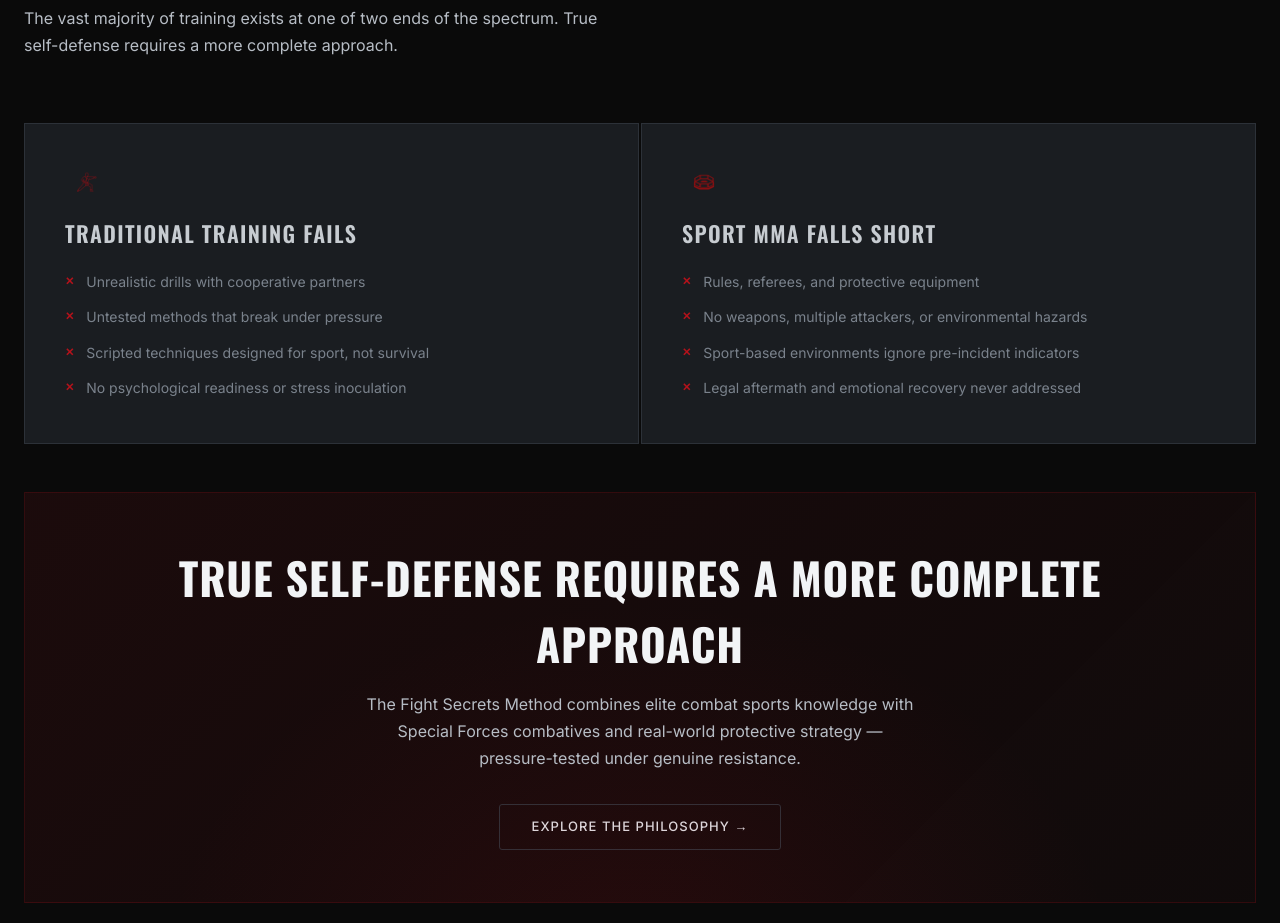
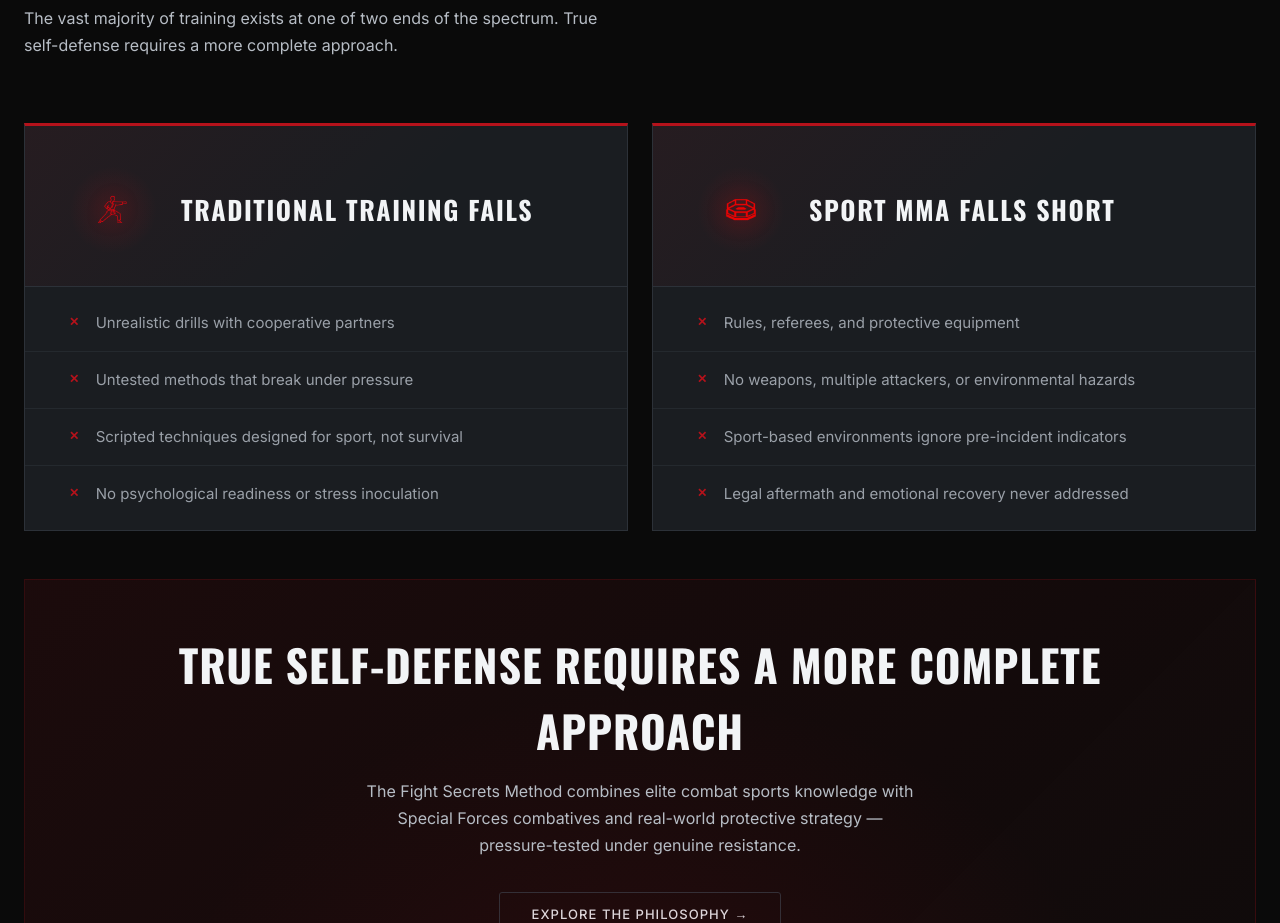
Before and after one commit to rolandoluxor/fightsecrets-web, a Next.js app: page / in a window 1280 px wide. Shown: the part 2600-3523 px from the top of the page. Built offline with nearby package versions, Linux system fonts and the light colour scheme.

Commit message:
design: premium upgrade to Training Fails section cards

```diff
--- a/src/app/page.tsx
+++ b/src/app/page.tsx
@@ -429,7 +429,7 @@
           </AnimateOnScroll>
 
           <div
-            style={{ display: "grid", gridTemplateColumns: "1fr 1fr", gap: "2px", marginBottom: "48px" }}
+            style={{ display: "grid", gridTemplateColumns: "1fr 1fr", gap: "24px", marginBottom: "48px" }}
             className="fails-grid"
           >
             {failPoints.map((item, i) => (
@@ -439,41 +439,97 @@
                   style={{
                     background: "#1A1D21",
                     border: "1px solid #2C3138",
-                    padding: "44px 40px",
+                    borderTop: "3px solid #B5121B",
+                    padding: "0",
                     height: "100%",
+                    display: "flex",
+                    flexDirection: "column",
+                    overflow: "hidden",
+                    position: "relative",
                   }}
                 >
-                  <Image src={item.icon} alt={item.title} width={44} height={44} style={{ marginBottom: "20px", opacity: 0.5 }} />
+                  {/* Icon hero strip */}
+                  <div
+                    style={{
+                      position: "relative",
+                      padding: "40px 44px 32px",
+                      background: "linear-gradient(135deg, rgba(181,18,27,0.08) 0%, rgba(26,29,33,0) 60%)",
+                      borderBottom: "1px solid #2C3138",
+                      display: "flex",
+                      alignItems: "center",
+                      gap: "24px",
+                    }}
+                  >
+                    {/* Glow behind icon */}
+                    <div
+                      style={{
+                        position: "relative",
+                        flexShrink: 0,
+                        width: "88px",
+                        height: "88px",
+                        display: "flex",
+                        alignItems: "center",
+                        justifyContent: "center",
+                      }}
+                    >
+                      <div
+                        style={{
+                          position: "absolute",
+                          inset: 0,
+                          borderRadius: "50%",
+                          background: "radial-gradient(circle, rgba(181,18,27,0.18) 0%, transparent 70%)",
+                        }}
+                      />
+                      <Image
+                        src={item.icon}
+                        alt={item.title}
+                        width={64}
+                        height={64}
+                        style={{ position: "relative", zIndex: 1, opacity: 0.9, filter: "drop-shadow(0 0 12px rgba(181,18,27,0.4))" }}
+                      />
+                    </div>
                     <h3
                       style={{
                         fontFamily: "'Oswald', sans-serif",
-                      fontSize: "22px",
-                      fontWeight: 600,
+                        fontSize: "26px",
+                        fontWeight: 700,
                         textTransform: "uppercase",
                         letterSpacing: "0.06em",
-                      color: "#C7CCD1",
-                      marginBottom: "20px",
+                        color: "#F2F4F6",
+                        lineHeight: 1.15,
                       }}
                     >
                       {item.title}
                     </h3>
-                  <ul style={{ listStyle: "none", display: "flex", flexDirection: "column", gap: "12px" }}>
-                    {item.points.map((p) => (
-                      <li key={p} style={{ display: "flex", alignItems: "flex-start", gap: "12px" }}>
+                  </div>
+
+                  {/* Points list */}
+                  <ul style={{ listStyle: "none", display: "flex", flexDirection: "column", gap: "0", padding: "8px 0", flex: 1 }}>
+                    {item.points.map((p, idx) => (
+                      <li
+                        key={p}
+                        style={{
+                          display: "flex",
+                          alignItems: "flex-start",
+                          gap: "16px",
+                          padding: "16px 44px",
+                          borderBottom: idx < item.points.length - 1 ? "1px solid rgba(44,49,56,0.6)" : "none",
+                        }}
+                      >
                         <span
                           style={{
-                            content: "✕",
                             fontFamily: "'Inter', sans-serif",
-                            fontSize: "11px",
-                            fontWeight: 700,
+                            fontSize: "12px",
+                            fontWeight: 800,
                             color: "#B5121B",
                             flexShrink: 0,
-                            marginTop: "3px",
+                            marginTop: "2px",
+                            letterSpacing: "0.05em",
                           }}
                         >
                           ✕
                         </span>
-                        <span style={{ fontFamily: "'Inter', sans-serif", fontSize: "14px", color: "#7A828C", lineHeight: "1.65" }}>{p}</span>
+                        <span style={{ fontFamily: "'Inter', sans-serif", fontSize: "15px", color: "#9AA0A8", lineHeight: "1.6" }}>{p}</span>
                       </li>
                     ))}
                   </ul>
```
Lines whose indentation alone changed are shown as unchanged.
